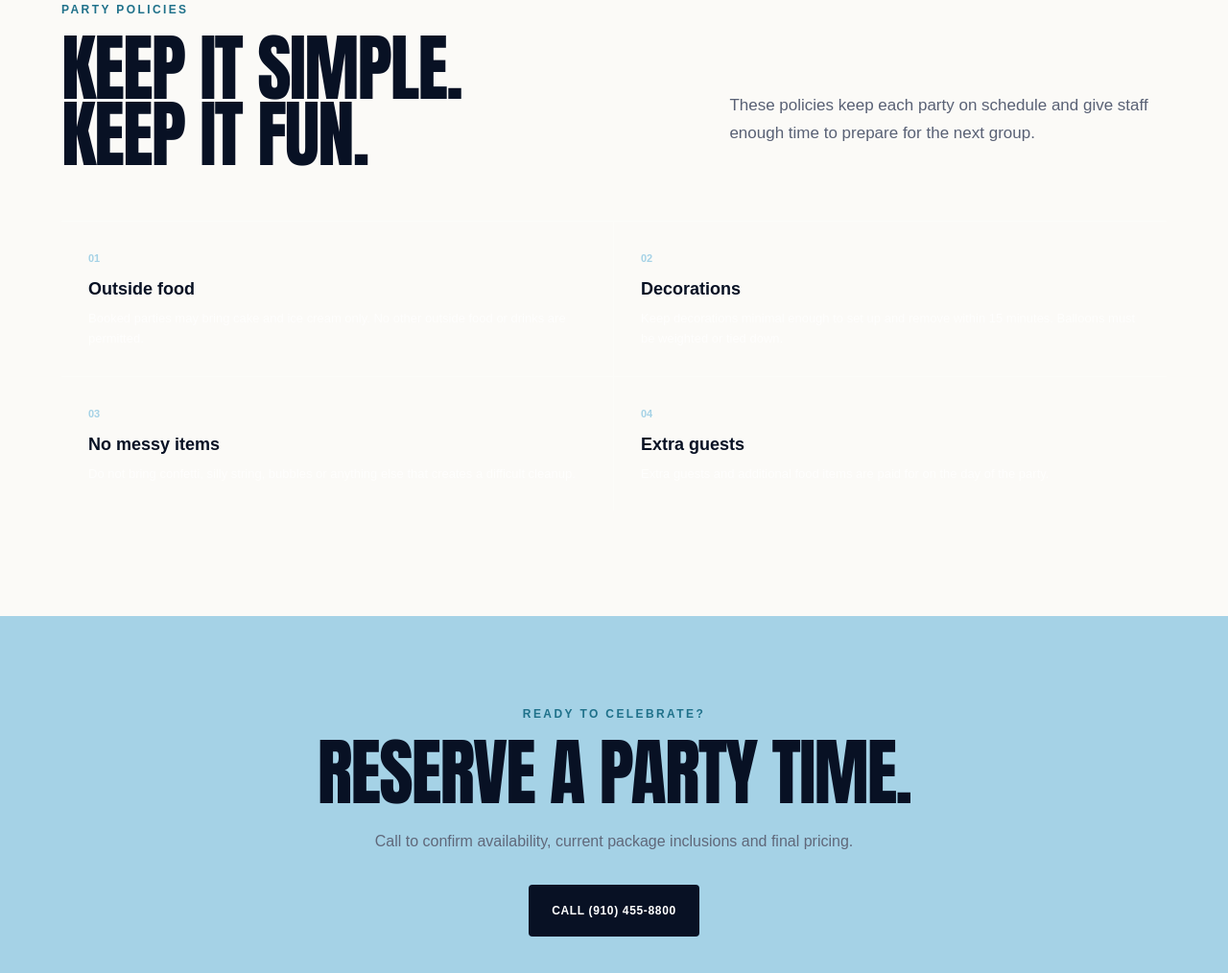
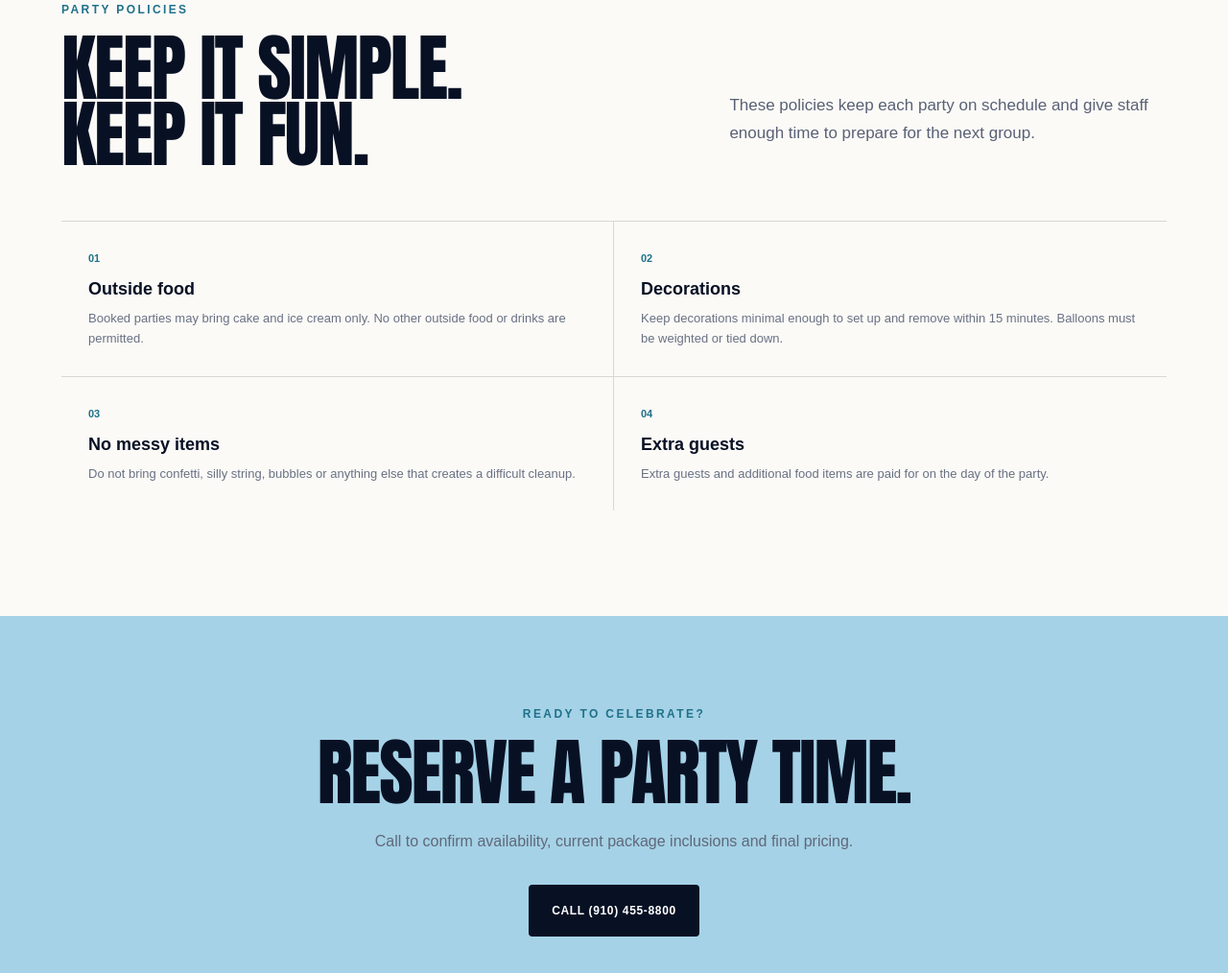
Before and after one commit to shelovesthiago/bowlarena-jacksonville, a plain HTML site: page parties.html in a window 1280 px wide. Shown: the part 2178-3192 px from the top of the page at 96% size. Drawn offline with Linux system fonts and the light colour scheme.

Commit message:
Update styles.css

```diff
--- a/styles.css
+++ b/styles.css
@@ -130,6 +130,10 @@ a.feature-card:hover { transform: translateY(-4px); }
 .policy-grid span { color: var(--teal); font-size: 11px; font-weight: 900; }
 .policy-grid h3 { margin: 14px 0 10px; font-size: 18px; }
 .policy-grid p { margin: 0; color: rgba(255,255,255,.73); font-size: 13px; line-height: 1.6; }
+.league-section .policy-grid > div { border-color: var(--line); }
+.league-section .policy-grid span { color: var(--blue); }
+.league-section .policy-grid p { color: var(--muted); }
+
 
 .hours-section { display: grid; grid-template-columns: 1fr 1fr; background: var(--ink); color: white; }
 .hours-intro { padding: 95px 7vw 100px 5vw; background: linear-gradient(145deg, var(--navy), #101f3d); }
```
